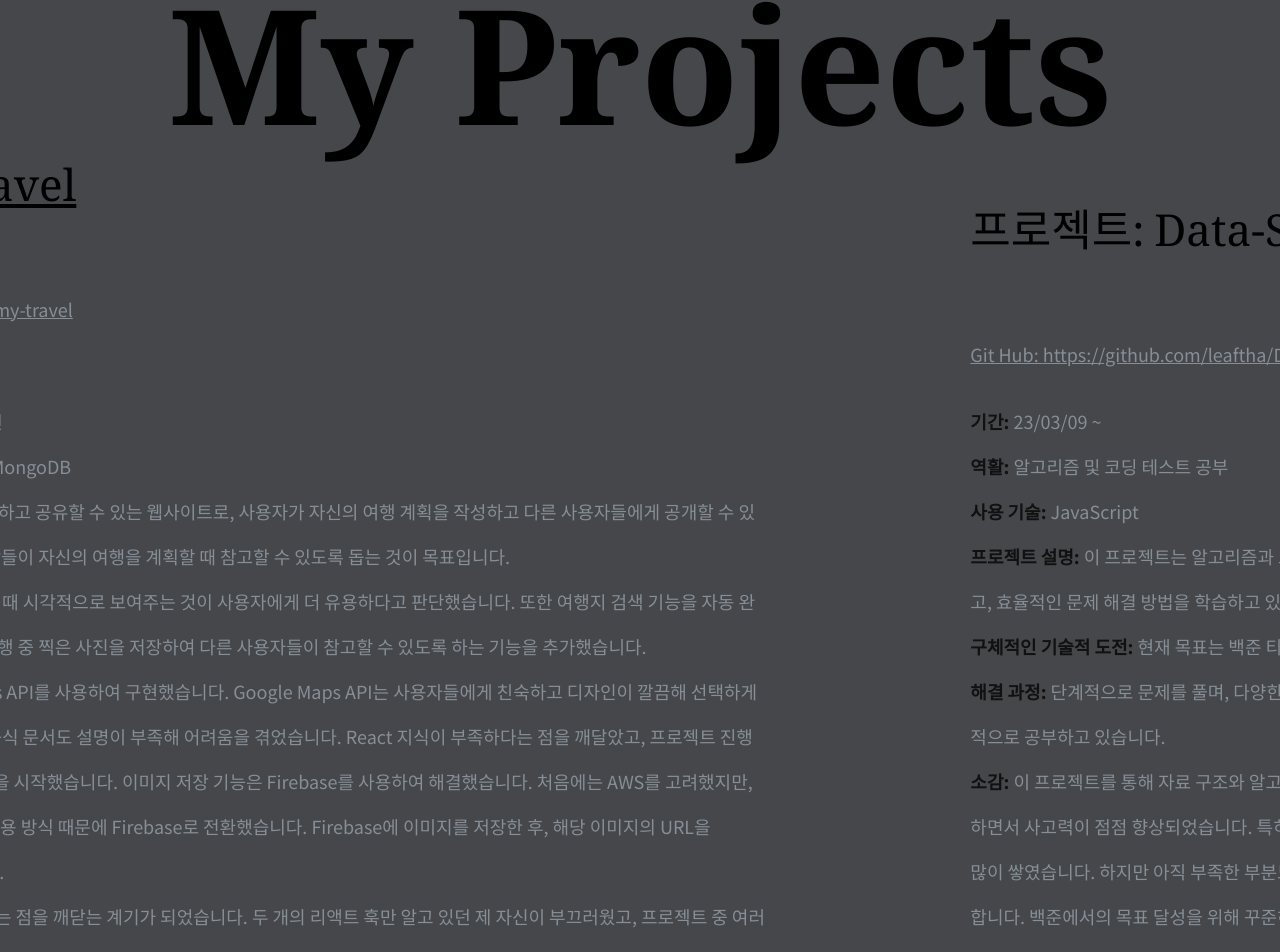
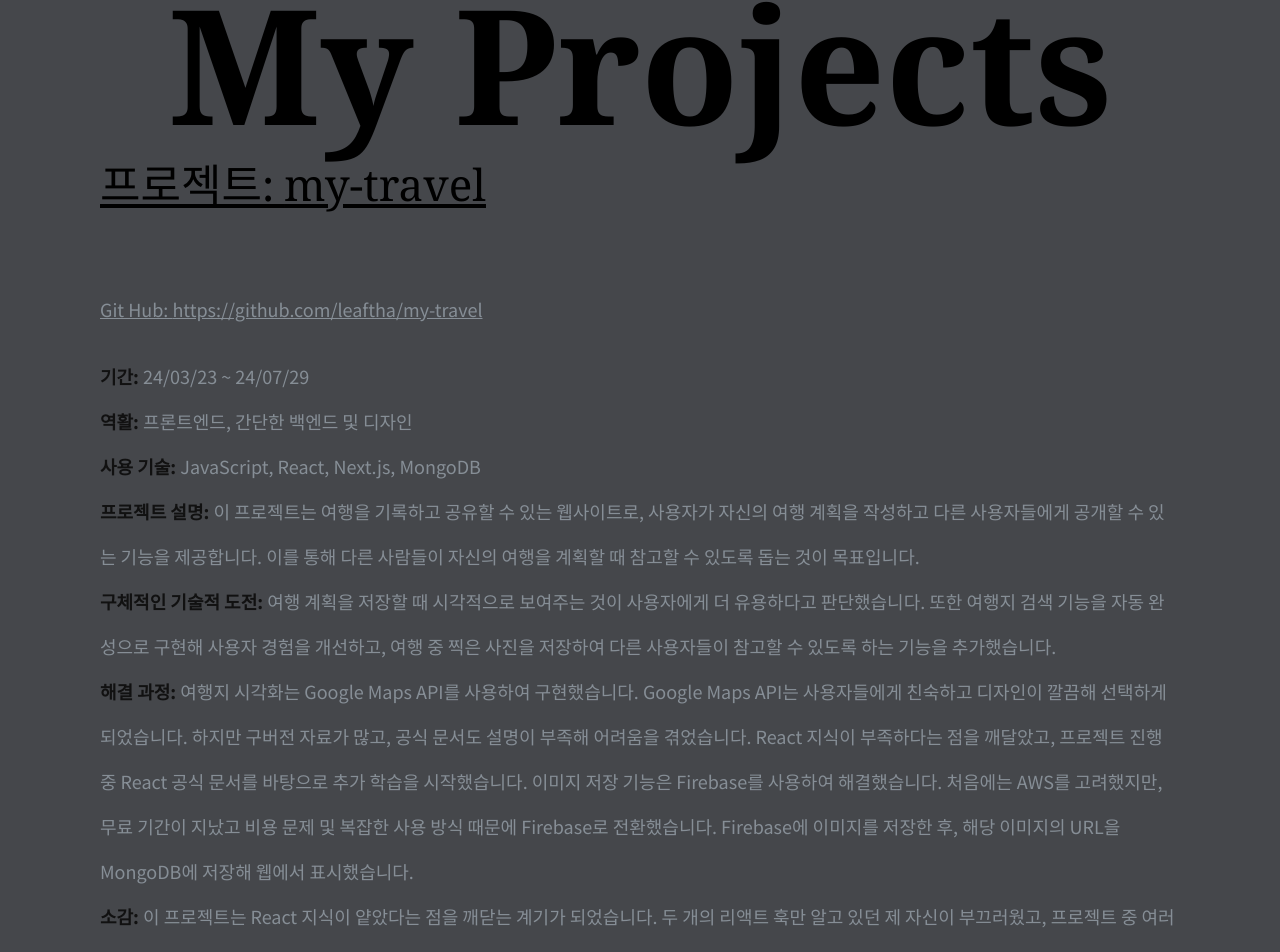
Before and after one commit to leaftha/My-PortFolio, a React (Create React App) app: page / in a window 1280 px wide. Shown: the part 1917-2869 px from the top of the page. Built offline with nearby package versions, Linux system fonts and the light colour scheme.

Commit message:
스크롤 프로젝트 방식 변경

```diff
--- a/src/components/projects.tsx
+++ b/src/components/projects.tsx
@@ -1,7 +1,7 @@
 import { useEffect, useRef, useState } from "react";
 import gsap from "gsap";
 import style from "../style/Projects.module.css";
-import { motion, useTransform, useScroll, useInView } from "framer-motion";
+import { motion, useTransform, useScroll } from "framer-motion";
 import { projects } from "../util/project";
 
 const scaleAnimation = {
@@ -16,7 +16,7 @@ const scaleAnimation = {
     scale: 0,
     x: "-50%",
     y: "-50%",
-    closed: { duration: 0.4, ease: [0.32, 0, 0.67, 0] },
+    transition: { duration: 0.4, ease: [0.32, 0, 0.67, 0] },
   },
 };
 
@@ -24,10 +24,26 @@ function Projects() {
   const cursor = useRef<HTMLDivElement | null>(null);
   const cursorLabel = useRef<HTMLDivElement | null>(null);
   const projectBody = useRef<HTMLDivElement | null>(null);
-  // const isVeiw = useInView(projectBody);
   const [active, setActive] = useState(false);
   const { scrollYProgress } = useScroll({ target: projectBody });
-  const x = useTransform(scrollYProgress, [0, 1], ["10%", "-82%"]);
+
+  // MotionValue을 일반 숫자로 변환하기 위한 상태 변수
+  const [currentIndex, setCurrentIndex] = useState(0);
+
+  const index = useTransform(
+    scrollYProgress,
+    [0, 0.2, 0.6, 0.8, 1],
+    [0, 1, 2, 3, 4]
+  );
+
+  useEffect(() => {
+    // index 값이 변경될 때마다 currentIndex 상태 업데이트
+    const unsubscribe = index.onChange((latest) => {
+      setCurrentIndex(Math.round(latest)); // 필요한 경우 소수점 반올림
+    });
+
+    return () => unsubscribe(); // 컴포넌트 언마운트 시 구독 해제
+  }, [index]);
 
   useEffect(() => {
     const moveCursorX = gsap.quickTo(cursor.current, "left", {
@@ -38,25 +54,29 @@ function Projects() {
       duration: 0.5,
       ease: "power3",
     });
-    const moveCursorLablerX = gsap.quickTo(cursorLabel.current, "left", {
+    const moveCursorLabelX = gsap.quickTo(cursorLabel.current, "left", {
       duration: 0.45,
       ease: "power3",
     });
-    const moveCursorLablerY = gsap.quickTo(cursorLabel.current, "top", {
+    const moveCursorLabelY = gsap.quickTo(cursorLabel.current, "top", {
       duration: 0.45,
       ease: "power3",
     });
 
-    window.addEventListener("mousemove", (e) => {
-      if (!cursor.current) return;
+    const handleMouseMove = (e: MouseEvent) => {
+      if (!cursor.current || !cursorLabel.current) return;
       const { clientX, clientY } = e;
-      // const cursorWidth = cursor.current.offsetWidth / 2;
-      // const cursorHeight = cursor.current.offsetHeight / 2;
       moveCursorX(clientX);
       moveCursorY(clientY);
-      moveCursorLablerX(clientX);
-      moveCursorLablerY(clientY);
-    });
+      moveCursorLabelX(clientX);
+      moveCursorLabelY(clientY);
+    };
+
+    window.addEventListener("mousemove", handleMouseMove);
+
+    return () => {
+      window.removeEventListener("mousemove", handleMouseMove);
+    };
   }, []);
 
   return (
@@ -64,75 +84,74 @@ function Projects() {
       <div className={style.main} ref={projectBody}>
         <h1 className={style.title}>My Projects</h1>
         <div className={style.Projects}>
-          <motion.div className={style.projectsbody} style={{ x }}>
-            {projects.map((project, idx) => (
-              <div key={idx} className={style.projectContainer}>
+          <div className={style.projectsbody}>
+            <div className={style.projectContainer}>
               <div className={style.contents}>
                 <motion.h1
                   className={`${style.projectTitle} ${
-                      project.img.length !== 0 && style.under
+                    projects[currentIndex]?.img.length !== 0 && style.under
                   }`}
                   onHoverStart={() => {
-                      project.img.length !== 0 && setActive(true);
+                    projects[currentIndex]?.img.length !== 0 && setActive(true);
                   }}
                   onHoverEnd={() => {
-                      project.img.length !== 0 && setActive(false);
+                    projects[currentIndex]?.img.length !== 0 &&
+                      setActive(false);
                   }}
                   onClick={() => {
-                      project.img.length !== 0 && window.open(project.address);
+                    projects[currentIndex]?.img.length !== 0 &&
+                      window.open(projects[currentIndex].address);
                   }}
                 >
-                    {project.name}
+                  {projects[currentIndex]?.name}
                 </motion.h1>
                 <p
                   className={style.git}
                   onClick={() => {
-                      window.open(project.git);
+                    window.open(projects[currentIndex]?.git);
                   }}
                 >
-                    {project.git}
+                  {projects[currentIndex]?.git}
                 </p>
                 <p>
                   <span className={style.projectDescriptionTitle}>기간:</span>
-                    {project.time}
+                  {projects[currentIndex]?.time}
                 </p>
                 <p>
                   <span className={style.projectDescriptionTitle}>역활:</span>
-                    {project.description.role}
+                  {projects[currentIndex]?.description.role}
                 </p>
                 <p>
                   <span className={style.projectDescriptionTitle}>
                     사용 기술:
                   </span>
-                    {project.description.tech}
+                  {projects[currentIndex]?.description.tech}
                 </p>
                 <p>
                   <span className={style.projectDescriptionTitle}>
                     프로젝트 설명:
                   </span>
-                    {project.description.projectDescription}
+                  {projects[currentIndex]?.description.projectDescription}
                 </p>
                 <p>
                   <span className={style.projectDescriptionTitle}>
                     구체적인 기술적 도전:
                   </span>
-                    {project.description.challenge}
+                  {projects[currentIndex]?.description.challenge}
                 </p>
                 <p>
                   <span className={style.projectDescriptionTitle}>
                     해결 과정:
                   </span>
-                    {project.description.solution}
+                  {projects[currentIndex]?.description.solution}
                 </p>
                 <p>
                   <span className={style.projectDescriptionTitle}>소감:</span>
-                    {project.description.feedback}
+                  {projects[currentIndex]?.description.feedback}
                 </p>
               </div>
             </div>
-            ))}
-            ;
-          </motion.div>
+          </div>
         </div>
       </div>
       <motion.div
```
Lines whose indentation alone changed are shown as unchanged.
